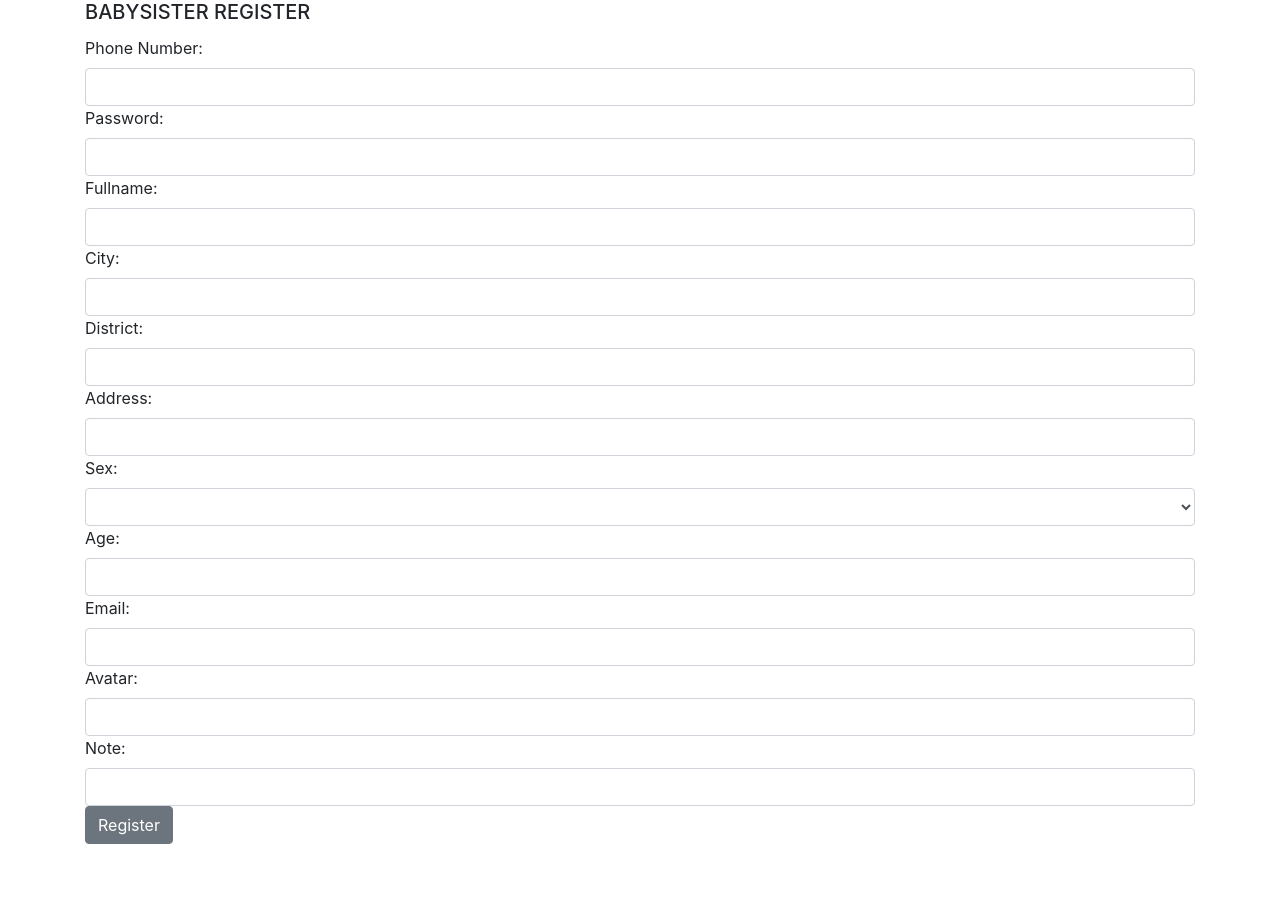
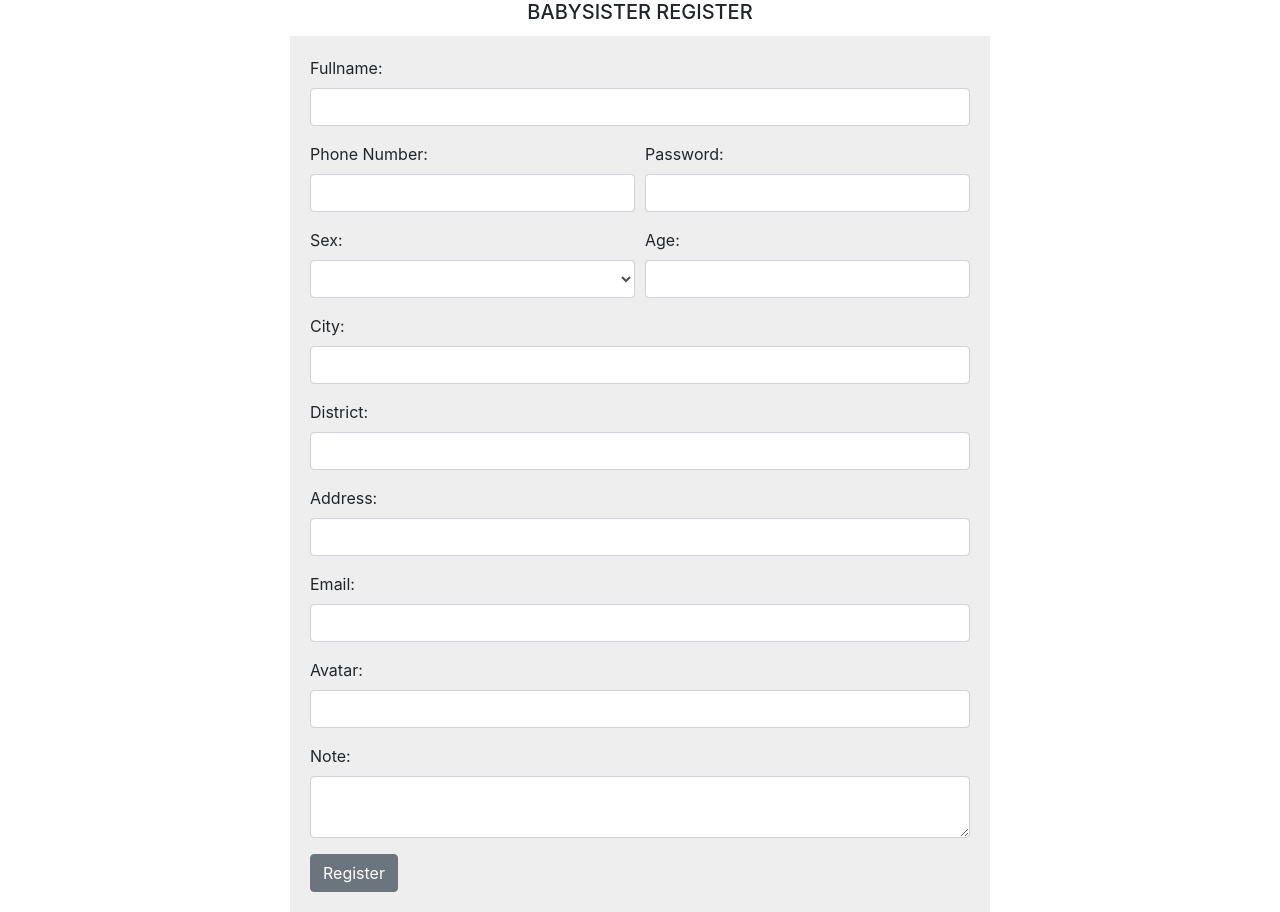
Before and after one commit to tranthuykieu/baby-client, a React (Create React App) app: page /sister/register in a window 1280 px wide. Before the commit the page ends 860 px from the top, so only its background shows below. Built offline with nearby package versions, Linux system fonts and the light colour scheme.

Commit message:
done register and small things

```diff
--- a/src/App.js
+++ b/src/App.js
@@ -12,6 +12,8 @@ import Register from "./components/register/Register";
 import RegisterParent from "./components/register/RegisterParent";
 import RegisterSister from "./components/register/RegisterSister";
 
+import Profile from "./components/Profile";
+
 
 import "./App.css";
 
@@ -20,6 +22,8 @@ class App extends Component {
     return (
       <Switch>
         <Route exact path="/" component={HomePage} />
+
+        <Route path="/profile" component={Profile} />
 
         <Route path="/login" component={Login} />
         <Route path="/parent/login" component={LoginParent} />
--- a/src/components/MainPage.js
+++ b/src/components/MainPage.js
@@ -1,6 +1,6 @@
 import React, { Component } from 'react';
 import axios from 'axios';
-
+import NavMainPage from '../components/NavMainPage';
 
 class MainPage extends Component{
 
@@ -21,7 +21,7 @@ class MainPage extends Component{
     render() {
         return(
             <div>
-                {this.state.sisters.length > 0 ? this.state.sisters[1].avatar : '' }
+                <NavMainPage />
             </div>
         )
     }
--- /dev/null
+++ b/src/components/Profile.js
@@ -0,0 +1,13 @@
+import React, { Component } from 'react';
+
+class Profile extends Component {
+    render(){
+        return(
+            <div>
+
+            </div>
+        )
+    }
+}
+
+export default Profile;
--- a/src/components/register/RegisterParent.js
+++ b/src/components/register/RegisterParent.js
@@ -1,7 +1,18 @@
 import React, { Component } from 'react';
 import { FormGroup, Form, Label, CardTitle,
-        Input, Nav, Button } from 'reactstrap';
+        Input, Nav, Button, Container } from 'reactstrap';
 import axios from 'axios';
+
+var text_center = {
+    textAlign: "center"
+}
+
+var form_style = {
+    width: "700px",
+    margin: "auto",
+    background: "#eeeeee",
+    padding: "20px"
+}
 
 
 class RegisterParent extends Component {
@@ -67,34 +78,35 @@ class RegisterParent extends Component {
     render() {
         return(
             <div className='container'>
-                <FormGroup>
-                    <CardTitle>PARENT REGISTER </CardTitle>
-                    <Form>
-                        <Nav>
+                <Container>
+                <CardTitle style={text_center}>PARENT REGISTER </CardTitle>
+                <Form style={form_style}>
+
+                        <FormGroup>
                             <Label>Phone Number: </Label>
                             <Input onChange={this._handleChange} type='text' id='0' required></Input>
-                        </Nav>
-                        <Nav>
+                        </FormGroup>
+                        <FormGroup>
                             <Label> Password: </Label>
                             <Input onChange={this._handleChange} type='password' id='1' required></Input>
-                        </Nav>
-                        <Nav>
+                        </FormGroup>
+                        <FormGroup>
                             <Label> Fullname: </Label>
                             <Input onChange={this._handleChange} type='text' id='2' required></Input>
-                        </Nav>
-                        <Nav>
+                        </FormGroup>
+                        <FormGroup>
                             <Label> City: </Label>
                             <Input onChange={this._handleChange} type='text' id='3' required></Input>
-                        </Nav>
-                        <Nav>
+                        </FormGroup>
+                        <FormGroup>
                             <Label>District: </Label>
                             <Input onChange={this._handleChange} type='text' id='4' required></Input>
-                        </Nav>
-                        <Nav>
+                        </FormGroup>
+                        <FormGroup>
                             <Label> Address: </Label>
                             <Input onChange={this._handleChange} type='text' id='5' required></Input>
-                        </Nav>
-                        <Nav>
+                        </FormGroup>
+                        <FormGroup>
                             <Label>Sex: </Label>
                             <Input onChange={this._handleChange} type='select' id='6' required>
                                 <option></option>
@@ -102,27 +114,27 @@ class RegisterParent extends Component {
                                 <option>Female</option>
                                 <option>LGBT</option>
                             </Input>
-                        </Nav>
-                        <Nav>
+                        </FormGroup>
+                        <FormGroup>
                             <Label> Year of birth: </Label>
                             <Input onChange={this._handleChange} type='number' id='7'></Input>
-                        </Nav>
-                        <Nav>
+                        </FormGroup>
+                        <FormGroup>
                             <Label>Email: </Label>
                             <Input onChange={this._handleChange} type='text' id='8'></Input>
-                        </Nav>
-                        <Nav>
+                        </FormGroup>
+                        <FormGroup>
                             <Label>Avatar:</Label>
                             {/* <Input onChange={this._handleFileUpload} type='file' id='9'></Input> */}
-                            <Input onChange={this._handleFileUpload} type='file' id='9'></Input>
-                        </Nav>
+                            <Input onChange={this._handleChange} type='text' id='9'></Input>
+                        </FormGroup>
 
                         <h2>Baby's info:</h2>
-                        <Nav>
+                        <FormGroup>
                             <Label>Baby's age: </Label>
                             <Input onChange={this._handleChange} type='number' id='10'></Input>
-                        </Nav>
-                        <Nav>
+                        </FormGroup>
+                        <FormGroup>
                             <Label>Baby's gender: </Label>
                             <Input onChange={this._handleChange} type="select" id='11'>
                                 <option></option>
@@ -130,16 +142,15 @@ class RegisterParent extends Component {
                                 <option>Female</option>
                             </Input>
 
-                        </Nav>
-                        <Nav>
+                        </FormGroup>
+                        <FormGroup>
                             <Label>Note: </Label>
                             <Input onChange={this._handleChange} type='textarea' maxLength='300' id='12'></Input>
-                        </Nav>
-
-                    </Form>
+                        </FormGroup>
 
                     <Button onClick={this._handleRegister} type='submit' className='' > Register </Button>
-                </FormGroup>
+                    </Form>
+                </Container>
             </div>
         )
     }
--- a/src/components/register/RegisterSister.js
+++ b/src/components/register/RegisterSister.js
@@ -1,9 +1,19 @@
 import React, { Component } from 'react';
 import { FormGroup, Form, Label, CardTitle,
-    Input, Nav, Button } from 'reactstrap';
+    Input, Nav, Button, Col, Row,Container } from 'reactstrap';
 import axios from 'axios';
 
 
+var text_center = {
+    textAlign: "center"
+}
+
+var form_style = {
+    width: "700px",
+    margin: "auto",
+    background: "#eeeeee",
+    padding: "20px"
+}
 
 
 class RegisterSister extends Component {
@@ -66,35 +76,34 @@ class RegisterSister extends Component {
     render() {
         return(
             <div className='container'>
+                <Container>
+                <CardTitle style={text_center}> BABYSISTER REGISTER </CardTitle>
+
+                <Form  style={form_style}>
                     <FormGroup>
-                    <CardTitle> BABYSISTER REGISTER </CardTitle>
-                    <Form >
+                        <Label>Fullname: </Label>
+                        <Input onChange={this._handleChange} type='text' id='2' required></Input>
+                    </FormGroup>
 
-                        <Nav>
+                    <Row form>
+                        <Col>
+                            <FormGroup>
                                 <Label>Phone Number: </Label>
                                 <Input onChange={this._handleChange} type='text' id='0' required></Input>
-                        </Nav>
-                        <Nav>
+                            </FormGroup>
+                        </Col>
+
+                        <Col>
+                            <FormGroup>
                                 <Label> Password: </Label>
                                 <Input onChange={this._handleChange} type='password' id='1' required></Input>
-                        </Nav>
-                        <Nav>
-                            <Label>Fullname: </Label>
-                            <Input onChange={this._handleChange} type='text' id='2' required></Input>
-                        </Nav>
-                        <Nav>
-                            <Label>City: </Label>
-                            <Input onChange={this._handleChange} type='text' id='3' required></Input>
-                        </Nav>
-                        <Nav>
-                            <Label>District: </Label>
-                            <Input onChange={this._handleChange} type='text' id='4' required></Input>
-                        </Nav>
-                        <Nav>
-                            <Label> Address: </Label>
-                            <Input onChange={this._handleChange} type='text' id='5' required></Input>
-                        </Nav>
-                        <Nav>
+                            </FormGroup>
+                        </Col>
+                    </Row>
+
+                    <Row form>
+                        <Col>
+                            <FormGroup>
                                 <Label>Sex: </Label>
                                 <Input onChange={this._handleChange} type='select' id='6' required>
                                     <option></option>
@@ -102,31 +111,53 @@ class RegisterSister extends Component {
                                     <option>Female</option>
                                     <option>LGBT</option>
                                 </Input>
-                        </Nav>
-                        <Nav>
+                            </FormGroup>
+                        </Col>
+                        <Col>
+                            <FormGroup>
                                 <Label>Age: </Label>
                                 <Input onChange={this._handleChange} type='number' id='7' required></Input>
-                        </Nav>
-                        <Nav>
+                            </FormGroup>
+                        </Col>
+                    </Row>
+
+
+
+                        <FormGroup>
+                            <Label>City: </Label>
+                            <Input onChange={this._handleChange} type='text' id='5' required></Input>
+                            </FormGroup>
+                        <FormGroup>
+                            <Label>District: </Label>
+                            <Input onChange={this._handleChange} type='text' id='4' required></Input>
+                            </FormGroup>
+                        <FormGroup>
+                            <Label> Address: </Label>
+                            <Input onChange={this._handleChange} type='text' id='3' required></Input>
+                        </FormGroup>
+
+
+                        <FormGroup>
                             <Label>Email: </Label>
                             <Input onChange={this._handleChange} type='text' id='8'></Input>
-                        </Nav>
+                        </FormGroup>
 
-                        <Nav>
+                        <FormGroup>
                             <Label>Avatar: </Label>
                             {/* <Input onChange={this._handleFileUpload} type='file' id='9'></Input> */}
                             <Input onChange={this._handleChange} type='text' id='9'></Input>
-                        </Nav>
+                        </FormGroup>
 
-                        <Nav>
+                        <FormGroup>
                             <Label>Note: </Label>
-                            <Input onChange={this._handleChange} type='text' id='10'></Input>
-                        </Nav>
+                            <Input onChange={this._handleChange} type='textarea' id='10' maxLenght='200'></Input>
+                        </FormGroup>
 
-                    </Form>
+
 
                     <Button type='submit' onClick={this._handleRegister} className='' > Register </Button>
-                </FormGroup>
+                    </Form>
+                    </Container>
             </div>
         )
     }
```
Also changed, not shown: src/img/logo.png (added). Lines whose indentation alone changed are shown as unchanged.
